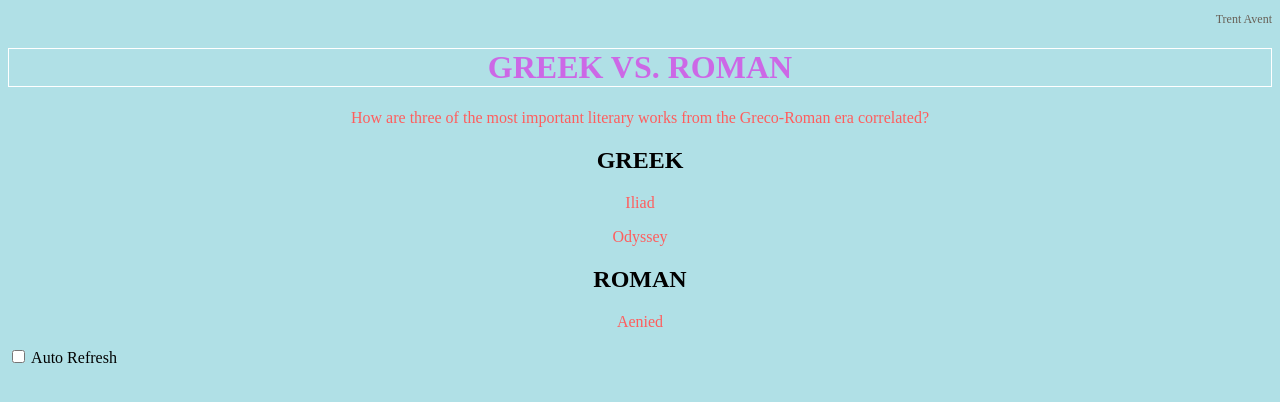
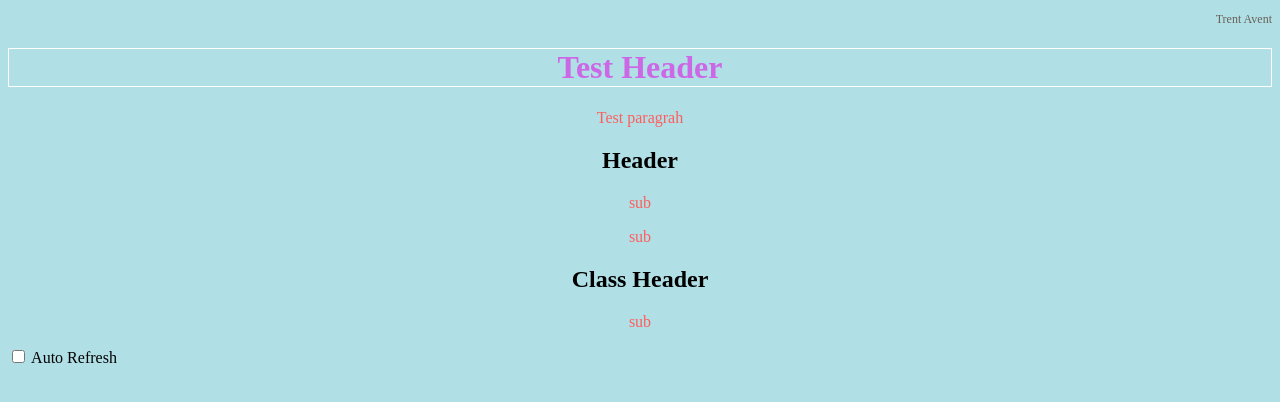
Before and after one commit to tavent1/tavent1.github.io, a website: page index.html in a window 1280 px wide. Drawn offline with Linux system fonts and the light colour scheme.

Commit message:
Commit to test Docker integration

```diff
--- a/index.html
+++ b/index.html
@@ -30,17 +30,17 @@
             <p id="name"> Trent Avent</p>
         </div>
         <div>
-            <h1>GREEK VS. ROMAN</h1>
-            <p>How are three of the most important literary works from the Greco-Roman era correlated?</p>
+            <h1>Test Header</h1>
+            <p>Test paragrah</p>
         </div>
         <div>
-            <h2>GREEK</h2>
-            <p>Iliad</p>
-            <p>Odyssey</p>
+            <h2>Header</h2>
+            <p>sub</p>
+            <p>sub</p>
         </div>
         <div>
-            <h2 class="rome">ROMAN</h2>
-            <p> Aenied</p>
+            <h2 class="rome">Class Header</h2>
+            <p> sub</p>
         </div>
         <div class="check"><input type="checkbox" id="check" onchange="changeCookie()"> Auto Refresh</div>
         <script id="__bs_script__">//<![CDATA[
```
